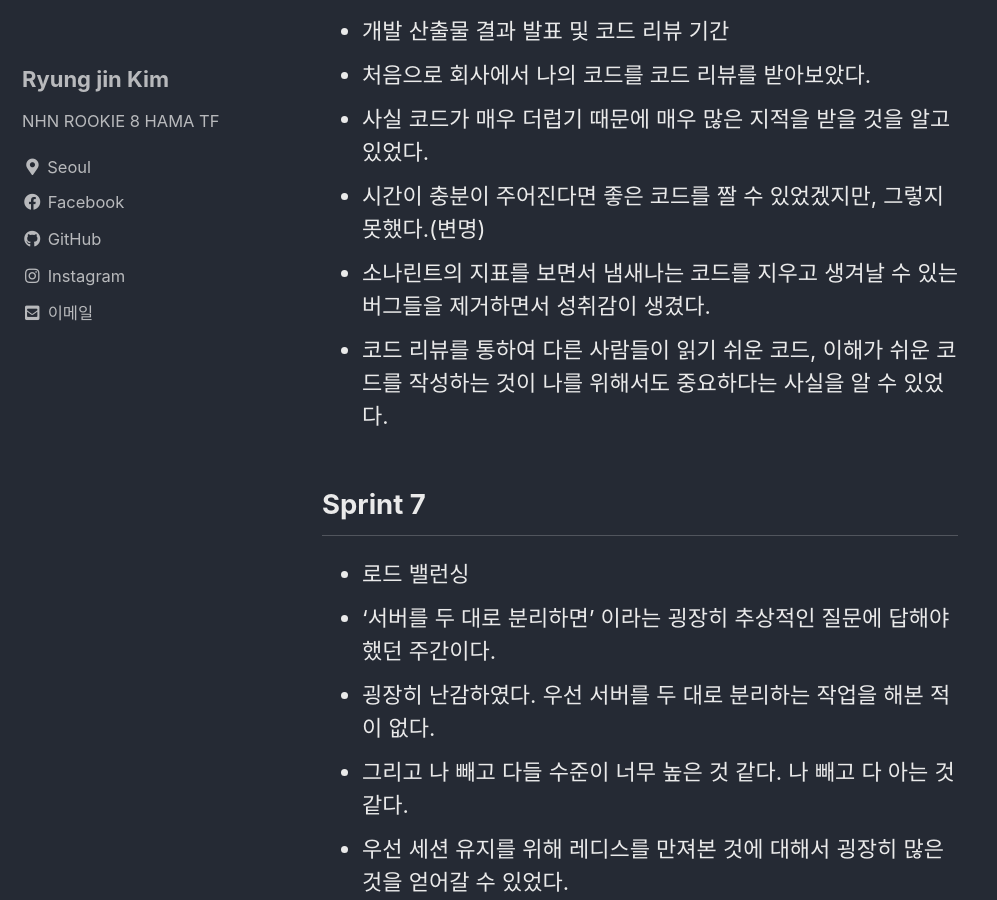
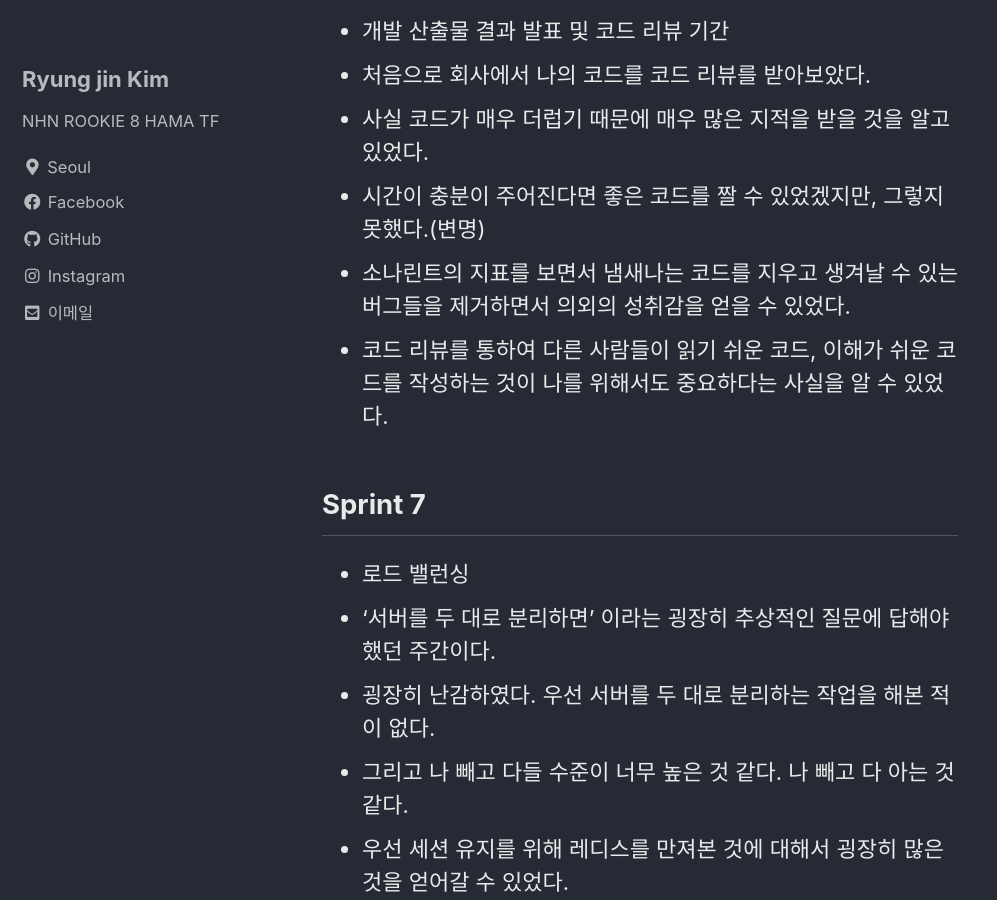
Before and after one commit to RATIONAL331/rational331.github.io, a Jekyll site: the page built from _posts/2021-03-08-seventh-week.md, in a window 1280 px wide and 900 px high, scrolled down 310 px. Shown: the whole window, without its empty margins (0-997 px from the left). Built offline with Jekyll 4.4.1, drawn with Linux system fonts in a browser that asks for light colours; cached includes are drawn as plain includes; comment, search, counter and statistics services are not loaded.

Commit message:
Update 2021-03-08-seventh-week.md

```diff
--- a/_posts/2021-03-08-seventh-week.md
+++ b/_posts/2021-03-08-seventh-week.md
@@ -12,7 +12,7 @@ last_modified_at: 2021-03-08T
 - 처음으로 회사에서 나의 코드를 코드 리뷰를 받아보았다.
 - 사실 코드가 매우 더럽기 때문에 매우 많은 지적을 받을 것을 알고 있었다.
 - 시간이 충분이 주어진다면 좋은 코드를 짤 수 있었겠지만, 그렇지 못했다.(변명)
-- 소나린트의 지표를 보면서 냄새나는 코드를 지우고 생겨날 수 있는 버그들을 제거하면서 성취감이 생겼다.
+- 소나린트의 지표를 보면서 냄새나는 코드를 지우고 생겨날 수 있는 버그들을 제거하면서 의외의 성취감을 얻을 수 있었다.
 - 코드 리뷰를 통하여 다른 사람들이 읽기 쉬운 코드, 이해가 쉬운 코드를 작성하는 것이 나를 위해서도 중요하다는 사실을 알 수 있었다.
 
 ## Sprint 7
```
